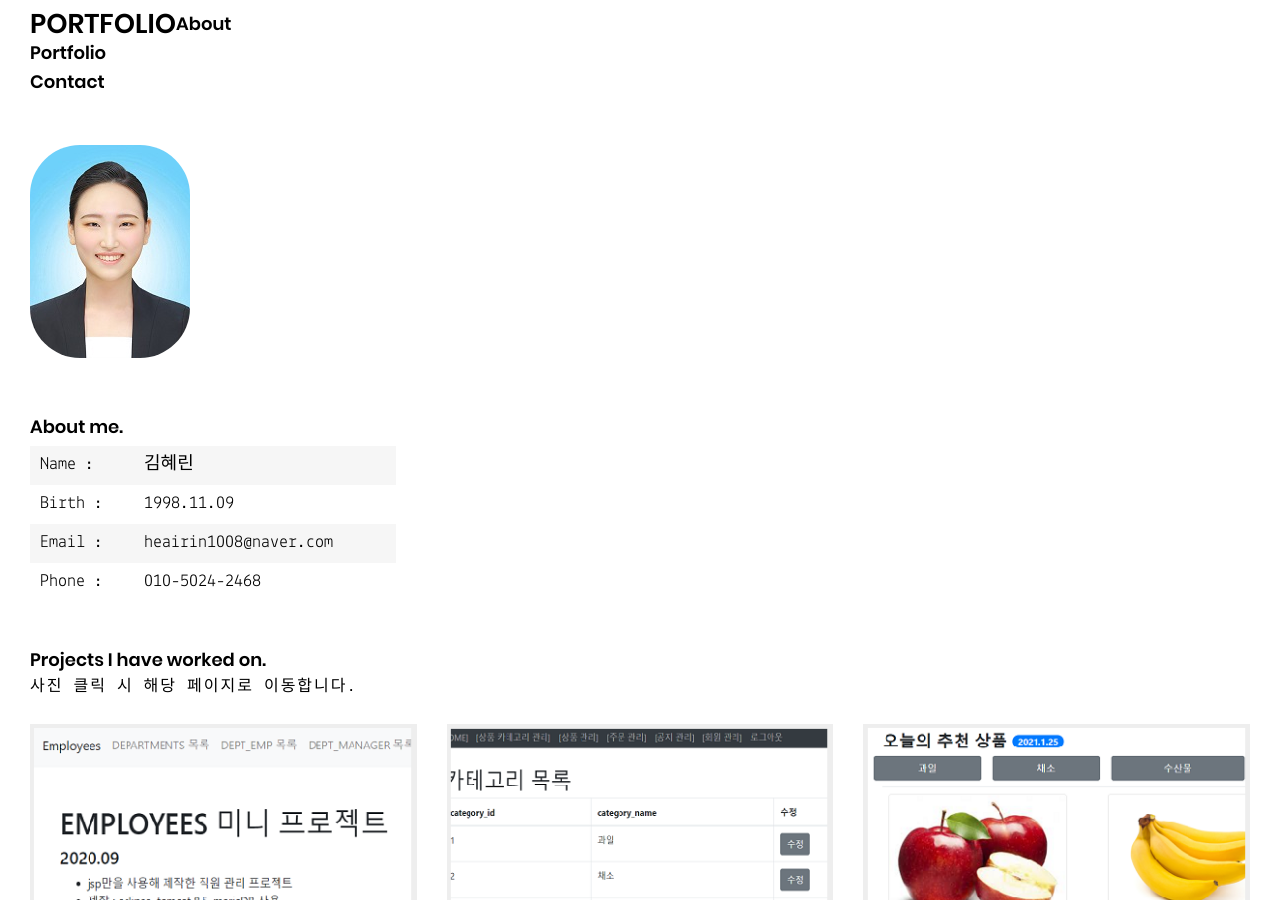
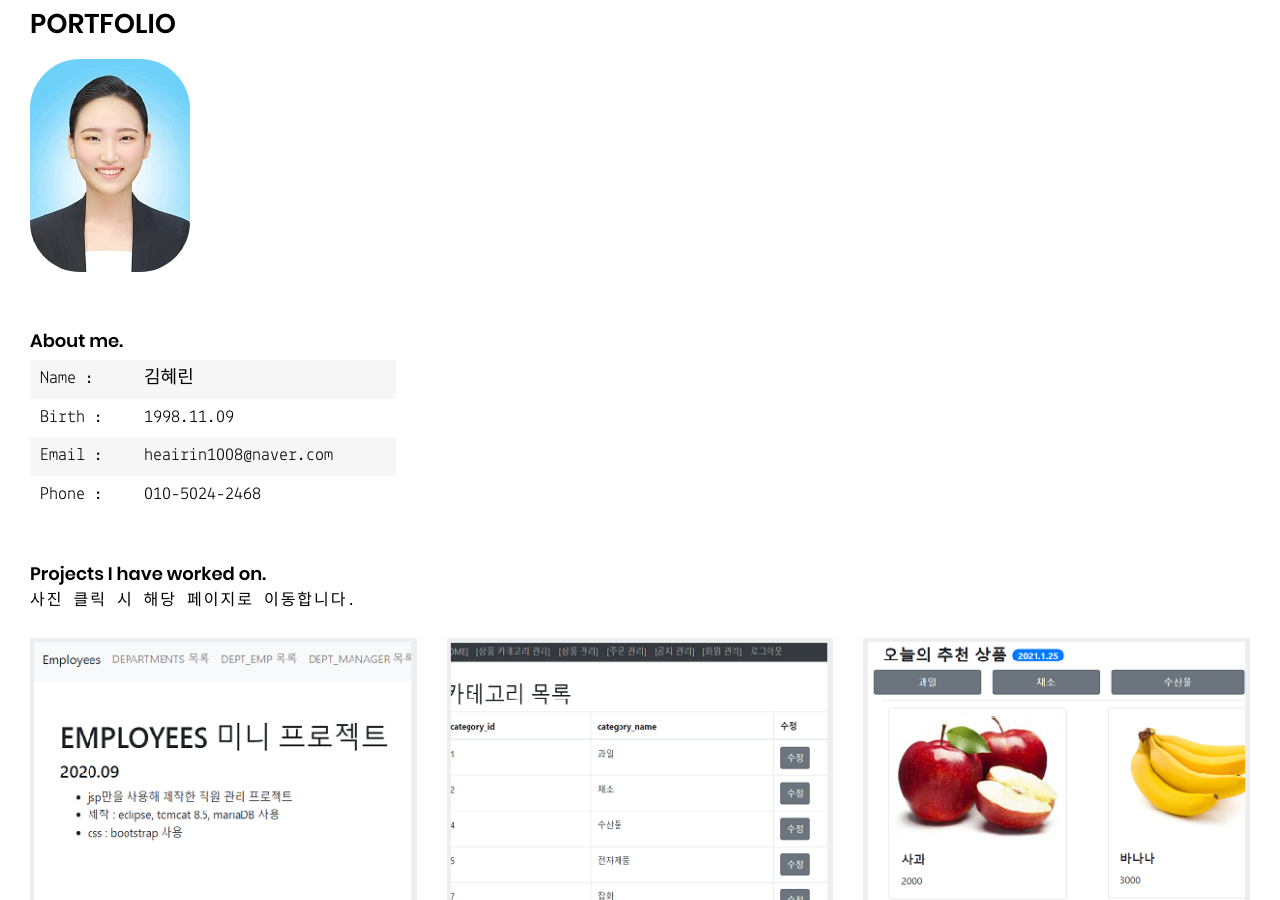
Before and after one commit to heairin1008/heairin1008.github.io, a Jekyll site: the page built from index.html, in a window 1280 px wide and 900 px high. Built offline with Jekyll 4.4.1, drawn with Linux system fonts in a browser that asks for light colours.

Commit message:
Update header.html

```diff
--- a/_includes/header.html
+++ b/_includes/header.html
@@ -3,13 +3,6 @@
 		<h1 class="logo">
 			<a title="{{ site.author }}" href="{{ site.baseurl | append: "/" }}">{{ site.author }}</a>
 		</h1>
-		<nav class="nav-menu d-none d-lg-block">
-			<ul>
-				<li><a href="#about">About</a></li>
-				<li><a href="#portfolio">Portfolio</a></li>
-				<li><a href="#contact">Contact</a></li>
-			</ul>
-		</nav>
 		<br>
 		<div style="margin-top:20px;">
 			<img style="border-radius:50px;" src="/assets/images/projects/self/self.jpg">
```
